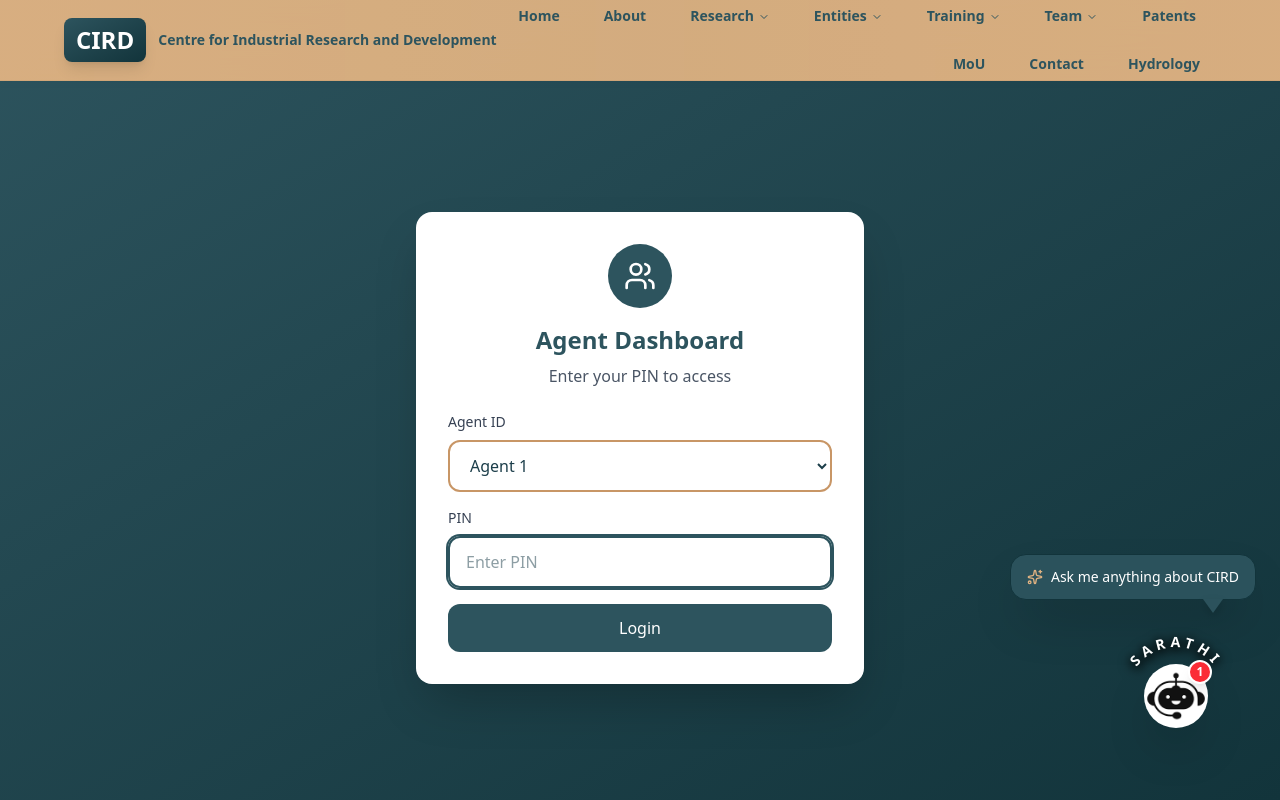
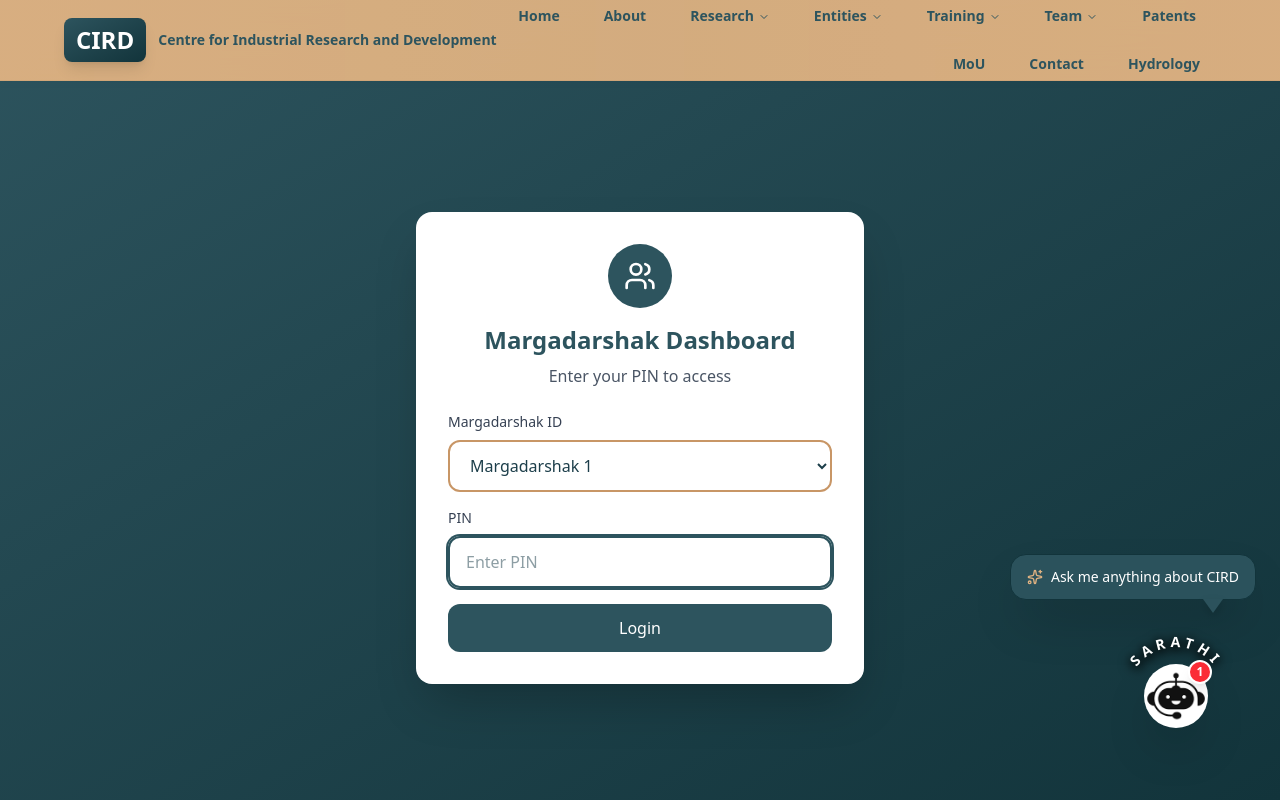
Before and after one commit to anshikasharma148/cird, a Next.js app: page /agent in a window 1280 px wide. Shown: the top 800 px of the page. Built offline with nearby package versions, Linux system fonts and the light colour scheme.

Commit message:
Replace 'Agent' with 'Margadarshak' throughout the application

```diff
--- a/src/app/agent/page.tsx
+++ b/src/app/agent/page.tsx
@@ -89,13 +89,13 @@ export default function AgentDashboard() {
       if (saved) {
         try {
           const authData = JSON.parse(saved);
-          return authData.agentId || "agent1";
+          return authData.agentId || "margadarshak1";
         } catch {
-          return "agent1";
+          return "margadarshak1";
         }
       }
     }
-    return "agent1";
+    return "margadarshak1";
   });
   const [socket, setSocket] = useState<Socket | null>(null);
   const [agentStatuses, setAgentStatuses] = useState<AgentStatus[]>([]);
@@ -620,14 +620,14 @@ export default function AgentDashboard() {
             <div className="w-16 h-16 bg-[#2d545e] rounded-full flex items-center justify-center mx-auto mb-4">
               <Users size={32} className="text-white" />
             </div>
-            <h1 className="text-2xl font-bold text-[#2d545e] mb-2">Agent Dashboard</h1>
+            <h1 className="text-2xl font-bold text-[#2d545e] mb-2">Margadarshak Dashboard</h1>
             <p className="text-gray-600">Enter your PIN to access</p>
           </div>
 
           <form onSubmit={handlePinSubmit} className="space-y-4">
             <div>
               <label htmlFor="agentId" className="block text-sm font-medium text-gray-700 mb-2">
-                Agent ID
+                Margadarshak ID
               </label>
               <select
                 id="agentId"
@@ -635,10 +635,10 @@ export default function AgentDashboard() {
                 onChange={(e) => setSelectedAgentId(e.target.value)}
                 className="w-full px-4 py-3 border-2 border-[#c89666] rounded-xl focus:ring-2 focus:ring-[#2d545e] focus:border-[#2d545e] outline-none transition-all bg-white"
               >
-                <option value="agent1">Agent 1</option>
-                <option value="agent2">Agent 2</option>
-                <option value="agent3">Agent 3</option>
-                <option value="agent4">Agent 4</option>
+                <option value="margadarshak1">Margadarshak 1</option>
+                <option value="margadarshak2">Margadarshak 2</option>
+                <option value="margadarshak3">Margadarshak 3</option>
+                <option value="margadarshak4">Margadarshak 4</option>
               </select>
             </div>
             <div>
@@ -686,7 +686,7 @@ export default function AgentDashboard() {
               <Users size={20} className="text-[#2d545e]" />
             </div>
             <div>
-              <h1 className="text-xl font-bold">Agent Dashboard</h1>
+              <h1 className="text-xl font-bold">Margadarshak Dashboard</h1>
               <p className="text-sm text-white/80">
                 {isConnecting ? "Connecting..." : `${selectedAgentId.toUpperCase()} - Live Support`}
               </p>
--- a/src/components/ChatBot.tsx
+++ b/src/components/ChatBot.tsx
@@ -426,7 +426,7 @@ export default function ChatBot() {
         {
           id: uid("system_"),
           sender: "system",
-          text: "You are now connected to a human agent. How can we help you?",
+          text: "You are now connected to a Margadarshak. How can we help you?",
           time: Date.now(),
         },
       ]);
@@ -623,7 +623,7 @@ export default function ChatBot() {
         {
           id: uid("system_"),
           sender: "system",
-          text: data.message || "The agent has disconnected. You may continue chatting with SARATHI.",
+          text: data.message || "The Margadarshak has disconnected. You may continue chatting with SARATHI.",
           time: Date.now(),
         },
       ]);
@@ -1032,7 +1032,7 @@ export default function ChatBot() {
       {
         id: uid("system_"),
         sender: "system",
-        text: "You have ended the chat with the agent. You may continue chatting with SARATHI.",
+        text: "You have ended the chat with the Margadarshak. You may continue chatting with SARATHI.",
         time: Date.now(),
       },
     ]);
@@ -1230,8 +1230,8 @@ export default function ChatBot() {
                     <h2 className="text-lg font-semibold">SARATHI</h2>
                     <p className="text-xs text-white/80 opacity-90">
                       {chatMode === "bot" && "Research • Projects • Patents"}
-                      {chatMode === "human_waiting" && "Connecting to agent..."}
-                      {chatMode === "human_connected" && "Live Agent • Real-time Chat"}
+                      {chatMode === "human_waiting" && "Connecting to Margadarshak..."}
+                      {chatMode === "human_connected" && "Live Margadarshak • Real-time Chat"}
                     </p>
                   </div>
                 </div>
@@ -1243,7 +1243,7 @@ export default function ChatBot() {
                       whileTap={{ scale: 0.95 }}
                       onClick={endChatWithAgent}
                       className="p-2 text-red-300 hover:bg-red-500/20 rounded-xl transition-colors"
-                      title="End Chat with Agent"
+                      title="End Chat with Margadarshak"
                     >
                       <PhoneOff size={18} />
                     </motion.button>
@@ -1531,7 +1531,7 @@ export default function ChatBot() {
                             transition={{ duration: 1, repeat: Infinity, delay: 0.4 }}
                             className="w-2 h-2 bg-green-500 rounded-full"
                           />
-                          <span className="text-xs text-gray-600 ml-2">Agent is typing...</span>
+                          <span className="text-xs text-gray-600 ml-2">Margadarshak is typing...</span>
                         </div>
                       </div>
                     </div>
@@ -1550,8 +1550,8 @@ export default function ChatBot() {
                         <Loader2 size={16} className="text-blue-600 animate-spin" />
                         <span className="text-sm text-blue-700">
                           {queuePosition
-                            ? `Waiting for agent... (Position: ${queuePosition})`
-                            : "Connecting to agent..."}
+                            ? `Waiting for Margadarshak... (Position: ${queuePosition})`
+                            : "Connecting to Margadarshak..."}
                         </span>
                       </div>
                     </div>
@@ -1571,7 +1571,7 @@ export default function ChatBot() {
                     className="w-full flex items-center justify-center gap-2 px-4 py-2 bg-gradient-to-r from-green-500 to-green-600 text-white rounded-xl hover:from-green-600 hover:to-green-700 transition-all disabled:opacity-50 disabled:cursor-not-allowed shadow-md"
                   >
                     <Users size={16} />
-                    <span className="text-sm font-medium">Connect to Human Agent</span>
+                    <span className="text-sm font-medium">Connect to Margadarshak</span>
                   </motion.button>
                 </div>
               )}
@@ -1621,8 +1621,8 @@ export default function ChatBot() {
                       chatMode === "bot"
                         ? "Ask about research, projects, patents..."
                         : chatMode === "human_waiting"
-                        ? "Waiting for agent..."
-                        : "Type your message to the agent..."
+                        ? "Waiting for Margadarshak..."
+                        : "Type your message to the Margadarshak..."
                     }
                     disabled={isStreaming || chatMode === "human_waiting"}
                     className="flex-1 px-4 py-3 rounded-xl border-2 border-[#c89666] bg-white text-[#2d545e] text-sm focus:ring-2 focus:ring-[#2d545e]/30 focus:border-[#2d545e] outline-none transition-all backdrop-blur-sm disabled:opacity-50 disabled:cursor-not-allowed"
```
Also changed, not shown: 1 other file (tests, documents, lock files or other folders).
